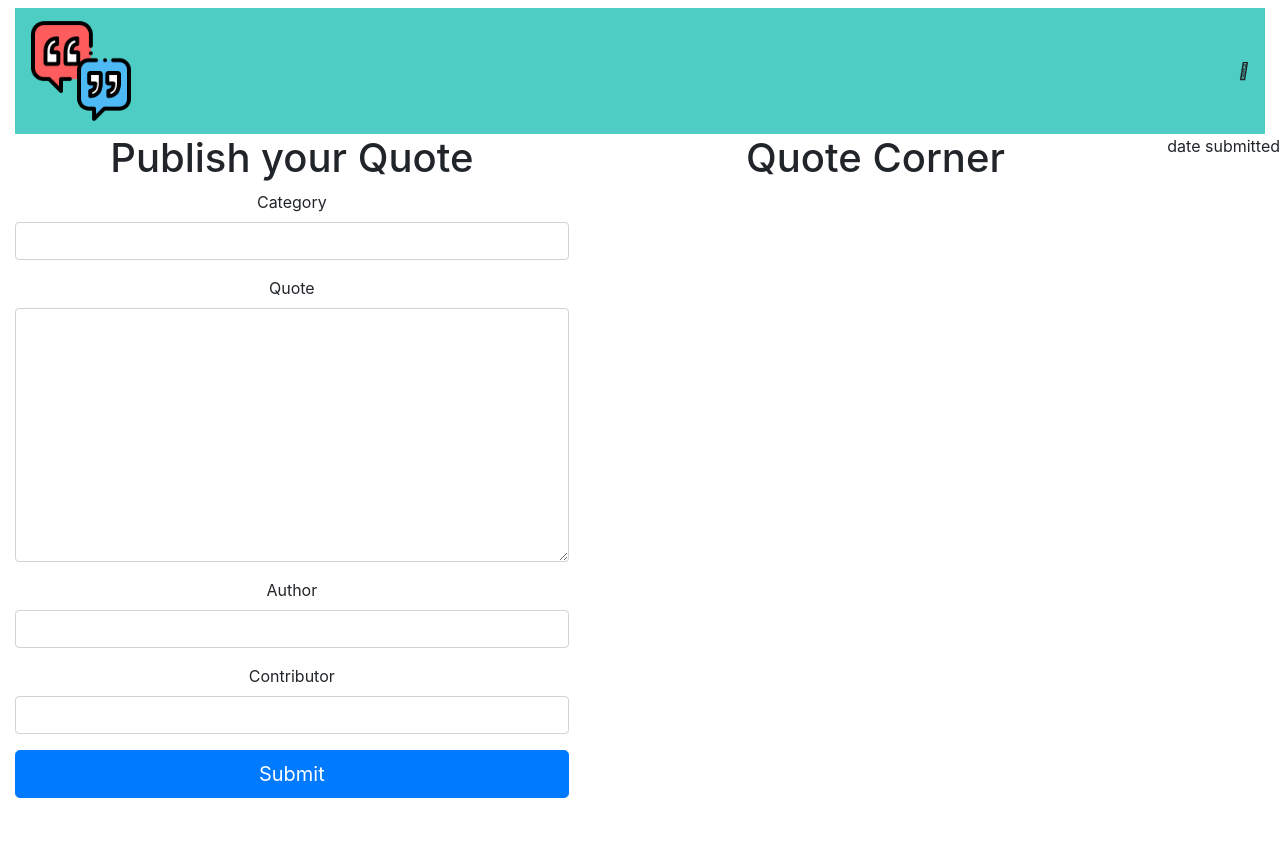
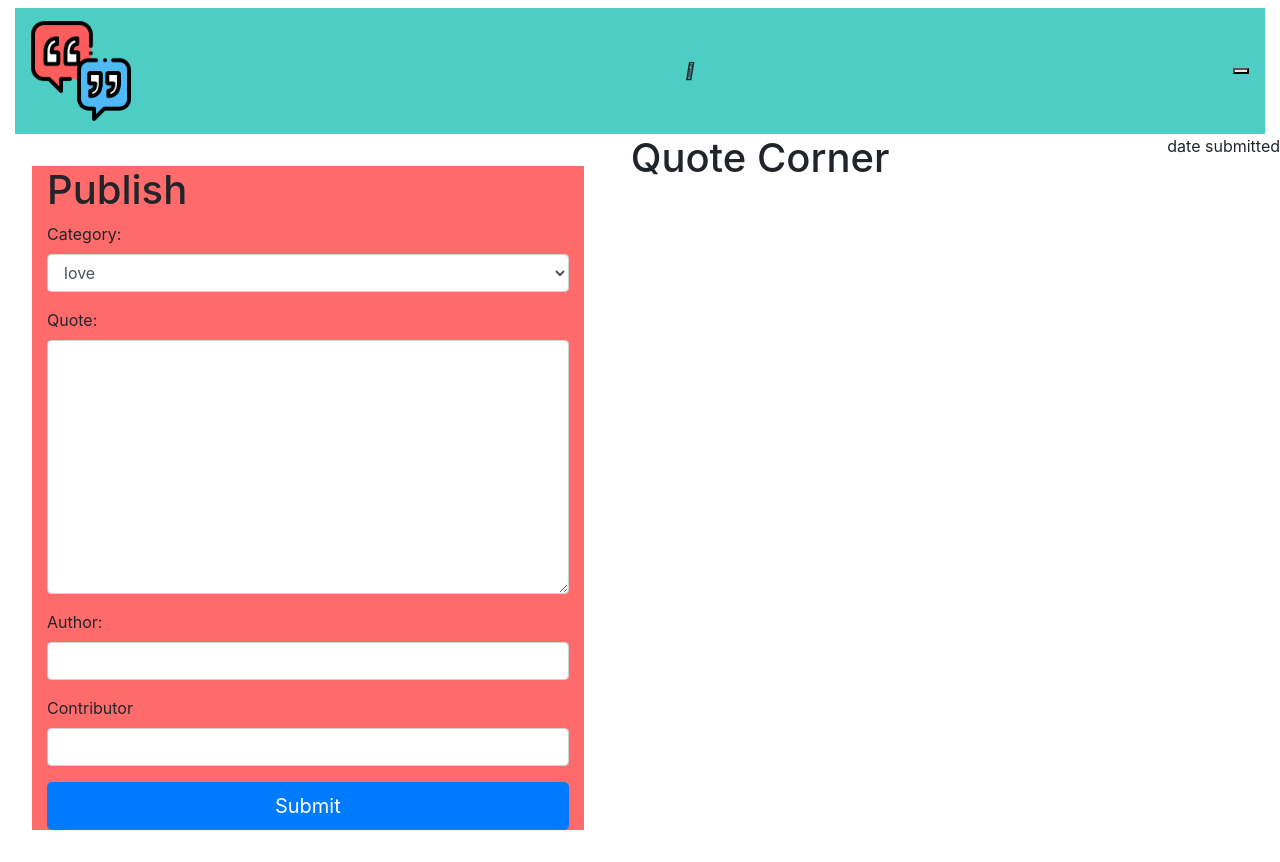
Before and after one commit to tc-mwangi/Quotes, an Angular app: page / in a window 1280 px wide. Before the commit the page ends 800 px from the top, so only its background shows below. Built offline with nearby package versions, Linux system fonts and the light colour scheme; a web font is replaced by a local one.

Commit message:
add options for category field

```diff
--- a/src/app/app.component.css
+++ b/src/app/app.component.css
@@ -0,0 +1,3 @@
+.navigation {
+  margin: 0%
+}
--- a/src/app/app.component.html
+++ b/src/app/app.component.html
@@ -1,23 +1,17 @@
 <!--The content below is only a placeholder and can be replaced.-->
-<div style="text-align:center">
+<div>
   <h1>
      {{ title }}
   </h1>
+<div></div>
 
 
 
 
 
-
-  <!-- <div style="text-align:center">
-    <fa-icon [icon]="faCoffee"></fa-icon>
-  </div> -->
-
-
-
-
-
+<div class="navigation">
 <app-navbar></app-navbar>
+</div>
 <app-form></app-form>
 
 <router-outlet></router-outlet>
--- a/src/app/app.module.ts
+++ b/src/app/app.module.ts
@@ -1,9 +1,10 @@
 import { BrowserModule } from '@angular/platform-browser';
 import { NgModule } from '@angular/core';
+import { FormsModule} from '@angular/forms'
 
 import { AppRoutingModule } from './app-routing.module';
 import { AppComponent } from './app.component';
-import { FormsModule} from '@angular/forms'
+
 
 import { NavbarComponent } from './navbar/navbar.component';
 import { HomeComponent } from './home/home.component';
--- a/src/app/form/form.component.css
+++ b/src/app/form/form.component.css
@@ -0,0 +1,5 @@
+#publish {
+  margin: 2em;
+  text-align: left;
+  background-color: #ff6b6b;
+}
--- a/src/app/form/form.component.html
+++ b/src/app/form/form.component.html
@@ -1,24 +1,28 @@
 <div class="container-fluid">
   <div class="row">
-    <div class="col">
-        <h1>Publish your Quote</h1>
+    <div class="col" id="publish">
+        <h1>Publish</h1>
         <form>
 
           <div class="form-group">
             <!-- category field -->
-            <label for="quoteCategory">Category</label>
-            <input type="text" class="form-control" id="category" required>
+            <label for="category">Category: </label>
+            <select class="form-control" name="" id="" required>
+
+              <!-- use ng for to loop through choices of categories (interpolation) -->
+              <option *ngFor= "let option of options">{{option.category}}</option>
+            </select>
           </div>
 
           <div class="form-group">
             <!-- quote field -->
-            <label for="name">Quote</label>
+            <label for="quote">Quote: </label>
             <textarea name="quote" class="form-control"  id="quote" cols="30" rows="10" required></textarea>
           </div>
 
           <div class="form-group">
             <!-- author field -->
-            <label for="author">Author</label>
+            <label for="author">Author: </label>
             <input type="text" class="form-control" id="author">
           </div>
 
@@ -39,7 +43,7 @@
       </div>
 
       <!-- display time stamp here -->
-      <div>
+      <div class="">
         date submitted
       </div>
 
--- a/src/app/form/form.component.ts
+++ b/src/app/form/form.component.ts
@@ -7,6 +7,14 @@ import { Component, OnInit } from '@angular/core';
   styleUrls: ['./form.component.css']
 })
 export class FormComponent implements OnInit {
+
+  // option tag loop options
+  options = [
+    {category: 'love'},
+    {category: 'life'},
+    {category: 'work'},
+    {category: 'religious'}
+  ];
 
 
 
--- a/src/app/navbar/navbar.component.css
+++ b/src/app/navbar/navbar.component.css
@@ -10,7 +10,7 @@ p {
 }
 
 #navigation {
-    max-width: 3000px
+    max-width: 5000px;
 
 }
 
--- a/src/app/navbar/navbar.component.html
+++ b/src/app/navbar/navbar.component.html
@@ -1,3 +1,4 @@
+
 <div class= "container" id="navigation">
   <nav class="navbar sticky-top" id="navbar">
     <a class="navbar-brand" href="#">
@@ -11,11 +12,13 @@
 
     <!-- <p id="logo" >Vote on Quotes</p> -->
 
-
-
-
+    <button type="button" class="navbar-toggle" ng-init="navCollapsed = true" ng-click="navCollapsed = !navCollapsed">
+        <span class="sr-only">Toggle navigation</span>
+        <span class="icon-bar"></span>
+        <span class="icon-bar"></span>
+        <span class="icon-bar"></span>
+      </button>
 
   </nav>
 
-
 </div>
--- a/src/app/quote.ts
+++ b/src/app/quote.ts
@@ -2,11 +2,9 @@ export class Quote {
 
     constructor(
         public id: number,
-        public category: string,
         public quote: string,
         public author: string,
         public contributor: string,
-        public date?: number //optional field
-
+        public category: string
     ){}
 }
```
